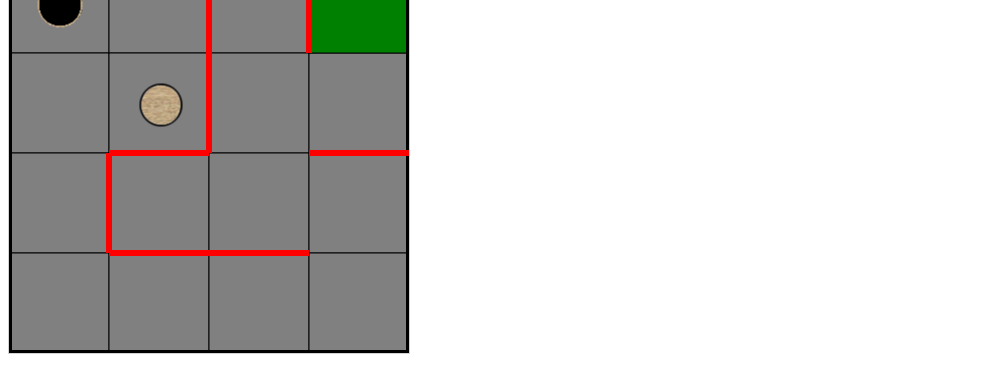
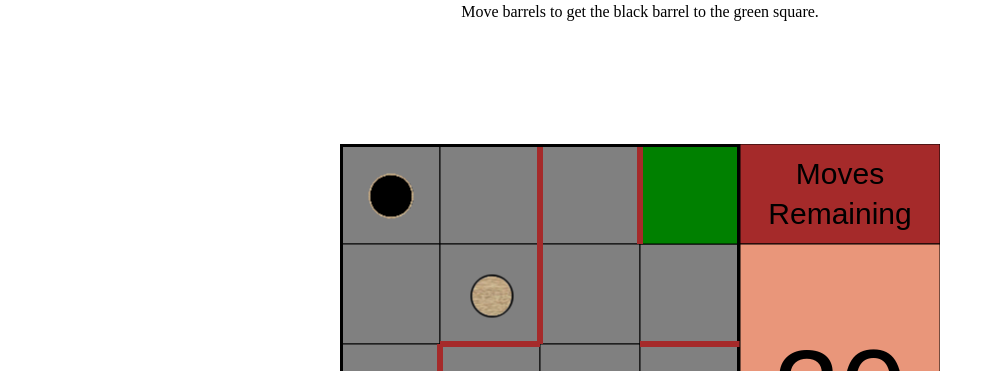
Before and after one commit to bitfiddlerRose/BarrelRoll, a plain HTML site: page barrel.html in a window 1280 px wide. Shown: the part 56-427 px from the top of the page, without its empty margins (0-995 px from the left). Drawn offline with Linux system fonts and the light colour scheme.

Commit message:
Add style sheets, move counter

```diff
--- a/barrel.html
+++ b/barrel.html
@@ -3,20 +3,21 @@
 <head>
 <title>Do a Barrel Roll!</title>
 <meta name="viewport" content="width=device-width, initial-scale=1.0"/>
+
+<!-- Link to our stylesheet! -->
+<link rel="stylesheet" href="style.css">
+
 </head>
 <!-- <body onload="startGame()"> -->
 <body>
+<center>
 <h3>Do A Barrel Roll!</h3>
-<style>
-canvas {
-    border:1px solid #d3d3d3;
-    background-color: #e1e1e1;
-}
-</style>
+
+<canvas id="myCanvas" width="600" height="400"></canvas>
 <script type="text/javascript" src="roll.js">
 </script>
 
-<p>Move barrels to get the black barrel to the green square</p>
-
+<p>Move barrels to get the black barrel to the green square.</p>
+</center>
 </body>
 </html>
--- a/roll.js
+++ b/roll.js
@@ -6,6 +6,8 @@ var tiles = [];
 var LEVEL  = 0;
 var ALERTED = false;
 
+var moveTitle;
+var moveCounter;
 
 var whitebarrel_front = new Image();
 var whitebarrel_side = new Image();
@@ -63,6 +65,12 @@ function borders(horizontalWalls, verticalWalls, max_x, max_y, width)
     }
 }
 
+function setupCounter(max_moves)
+{
+    moveTitle = new textHolder(200,100,"brown",400,0, "Moves Remaining");
+    moveCounter = new moves(200,300,"darksalmon",400,100,max_moves)
+}
+
 function levelOne() {
     for (i=0; i<4; i++){
         for (j=0; j<4; j++) {
@@ -74,18 +82,19 @@ function levelOne() {
     white_images = [whitebarrel_front, whitebarrel_side, whitebarrel_top];
     blackGamePiece = new sprite(90,90,"black",5,5,black_images,"TOP");
     whiteGamePiece = new sprite(90,90,"white",105,105, white_images,"TOP");
-    verticalWalls.push(new wall(6,100,"red",197,0));
-    verticalWalls.push(new wall(6,100,"red",197,100));
-    verticalWalls.push(new wall(6,100,"red",97,200));
-    verticalWalls.push(new wall(6,100,"red",297,0));
+    verticalWalls.push(new wall(6,100,"brown",197,0));
+    verticalWalls.push(new wall(6,100,"brown",197,100));
+    verticalWalls.push(new wall(6,100,"brown",97,200));
+    verticalWalls.push(new wall(6,100,"brown",297,0));
 
-    horizontalWalls.push(new wall(100,6,"red",100,197));
-    horizontalWalls.push(new wall(100,6,"red",100,297));
-    horizontalWalls.push(new wall(100,6,"red",200,297));
-    horizontalWalls.push(new wall(100,6,"red",300,197));
+    horizontalWalls.push(new wall(100,6,"brown",100,197));
+    horizontalWalls.push(new wall(100,6,"brown",100,297));
+    horizontalWalls.push(new wall(100,6,"brown",200,297));
+    horizontalWalls.push(new wall(100,6,"brown",300,197));
 
     borders(horizontalWalls, verticalWalls, 400, 400, 100);
     goalSquare = new component(100,100,"green",300,0,"*");
+    setupCounter(20);
 }
 
 function win(level) {
@@ -113,6 +122,50 @@ function component(width, height, color, x, y) {
         ctx.fillRect(this.x, this.y, this.width, this.height);
         ctx.strokeStyle = "black";
         ctx.strokeRect(this.x, this.y, this.width, this.height);
+    }
+}
+
+function textHolder(width, height, color, x, y, text) {
+    this.width = width;
+    this.height = height;
+    this.x = x;
+    this.y = y;
+    this.update = function() {
+        ctx = myGameArea.context;
+        ctx.fillStyle = color;
+        ctx.fillRect(this.x, this.y, this.width, this.height);
+        ctx.strokeStyle = "black";
+        ctx.strokeRect(this.x, this.y, this.width, this.height);
+        ctx.fillStyle = "black";
+        ctx.font = "30px Arial";
+        ctx.textAlign = "center";
+        var words = text.split(" ");
+        for(i=0; i<words.length;i++)
+        {
+            ctx.fillText(words[i],this.x+100,this.y+(40*(i+1)));
+        }
+    }
+}
+
+function moves(width, height, color, x, y, max_moves) {
+    this.width = width;
+    this.height = height;
+    this.x = x;
+    this.y = y;
+    this.moves_remaining = max_moves;
+    this.update = function() {
+        ctx = myGameArea.context;
+        ctx.fillStyle = color;
+        ctx.fillRect(this.x, this.y, this.width, this.height);
+        ctx.strokeStyle = "black";
+        ctx.strokeRect(this.x, this.y, this.width, this.height);
+        ctx.fillStyle = "black";
+        ctx.font = "120px Arial";
+        ctx.textAlign="center";
+        ctx.fillText(this.moves_remaining, this.x+100, this.y+190);
+    }
+    this.move = function() {
+        this.moves_remaining = Math.max(0, this.moves_remaining-1);
     }
 }
 
@@ -262,9 +315,6 @@ function updateBarrels(blackGamePiece, whiteGamePiece, horizontalWalls, vertical
     var count = 0;
     while ((count < 6) && ((blackGamePiece.direction) || (whiteGamePiece.direction)))
     {
-        console.log("count = ",count);
-        console.log("black direction = ",blackGamePiece.direction);
-        console.log("white direction = ",whiteGamePiece.direction);
         if (blackGamePiece.hitWall(verticalWalls) || blackGamePiece.hitWall(horizontalWalls))
         {
             blackGamePiece.speedX = 0;
@@ -281,9 +331,6 @@ function updateBarrels(blackGamePiece, whiteGamePiece, horizontalWalls, vertical
         updateBarrelsOnce(blackGamePiece, whiteGamePiece);
 
         count++;
-        console.log("black direction = ",blackGamePiece.direction);
-        console.log("white direction = ",whiteGamePiece.direction);
-
     }
 }
 
@@ -340,6 +387,8 @@ function updateGameArea() {
     for (i=0;i<horizontalWalls.length;i++) {
         horizontalWalls[i].update();
     }
+    moveTitle.update();
+    moveCounter.update();
 
     // Redraw the sprites
     var direction = "";
@@ -354,6 +403,7 @@ function updateGameArea() {
             whiteGamePiece.speedX = -100;
             blackGamePiece.direction = "left"
             whiteGamePiece.direction = "left"
+            moveCounter.move();
 
         }
         else if (myGameArea.key == 39)  // right
@@ -362,6 +412,8 @@ function updateGameArea() {
             whiteGamePiece.speedX = 100;
             blackGamePiece.direction = "right";
             whiteGamePiece.direction = "right";
+            moveCounter.move();
+
         }
         else if (myGameArea.key == 38)  // up
         {
@@ -369,6 +421,7 @@ function updateGameArea() {
             whiteGamePiece.speedY = -100;
             blackGamePiece.direction = "up";
             whiteGamePiece.direction = "up";
+            moveCounter.move();
         }
         else if (myGameArea.key == 40)  // down
         {
@@ -376,6 +429,7 @@ function updateGameArea() {
             whiteGamePiece.speedY = 100;
             blackGamePiece.direction = "down";
             whiteGamePiece.direction = "down";
+            moveCounter.move();
         }
 
     updateBarrels(blackGamePiece, whiteGamePiece, horizontalWalls, verticalWalls);
@@ -388,9 +442,9 @@ function updateGameArea() {
 
 
 var myGameArea = {
-    canvas : document.createElement("canvas"),
+    canvas : document.getElementById("myCanvas"),
     start : function() {
-        this.canvas.width = 400;
+        this.canvas.width = 600;
         this.canvas.height = 400;
         this.context = this.canvas.getContext("2d");
         document.body.insertBefore(this.canvas, document.body.childNodes[0]);
--- /dev/null
+++ b/style.css
@@ -0,0 +1,16 @@
+html, body {
+  height: 90%;
+}
+
+canvas {
+    padding: 0;
+    margin: auto;
+    display: block;
+    width: 600px;
+    height: 400px;
+    position: absolute;
+    top: 0;
+    bottom: 0;
+    left: 0;
+    right: 0;
+}
```
